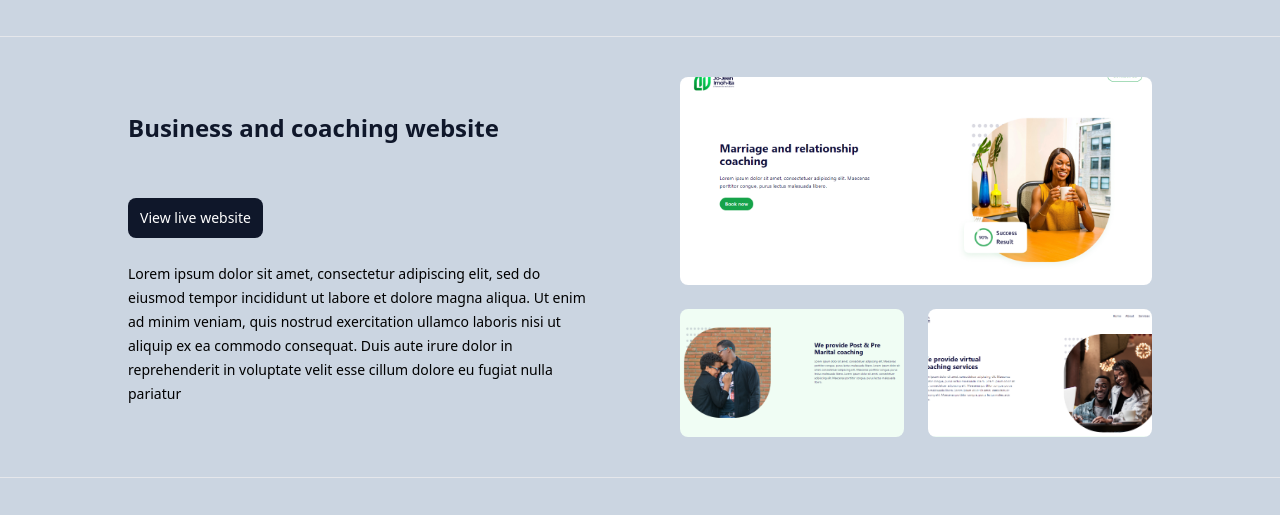
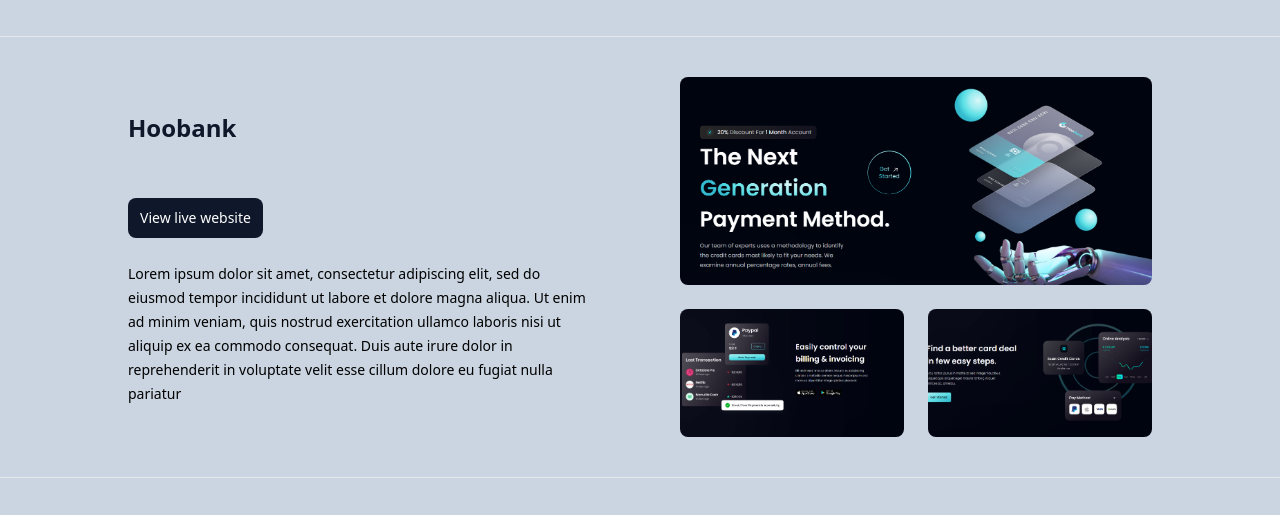
Before and after one commit to Uzayn/Old-portfolio, a website: page projects.html in a window 1280 px wide. Shown: the part 232-747 px from the top of the page. Drawn offline with nearby package versions, Linux system fonts and the light colour scheme.

Commit message:
Add new project

```diff
--- a/projects.html
+++ b/projects.html
@@ -37,6 +37,27 @@
     </div>
     <hr>
     <div class="grid-flow-row">
+        <!-- project 4 -->
+        <main class="bg-slate-300 py-6 px-4 sm:p-6 md:py-10 md:px-8">
+            <div class="max-w-4xl mx-auto grid grid-cols-1 lg:max-w-5xl lg:gap-x-20 lg:grid-cols-2">
+                <div class="relative p-3 col-start-1 row-start-1 flex flex-col-reverse rounded-lg bg-gradient-to-t from-black/75 via-black/0 sm:bg-none sm:row-start-2 sm:p-0 lg:row-start-1">
+                    <h1 class="mt-1 text-lg font-semibold text-white sm:text-slate-900 md:text-2xl dark:sm:text-white">Hoobank</h1>
+                </div>
+                <div class="grid gap-4 col-start-1 col-end-3 row-start-1 sm:mb-6 sm:grid-cols-4 lg:gap-6 lg:col-start-2 lg:row-end-6 lg:row-span-6 lg:mb-0">
+                    <img src="resources/HB.png" alt="" class="w-full h-60 object-cover rounded-lg sm:h-52 sm:col-span-2 lg:col-span-full" loading="lazy">
+                    <img src="resources/HB2.png" alt="" class="hidden w-full h-52 object-cover rounded-lg sm:block sm:col-span-2 md:col-span-1 lg:row-start-2 lg:col-span-2 lg:h-32" loading="lazy">
+                    <img src="resources/HB3.png" alt="" class="hidden w-full h-52 object-cover rounded-lg md:block lg:row-start-2 lg:col-span-2 lg:h-32" loading="lazy">
+                </div>
+                <div class="mt-4 col-start-1 row-start-3 self-center sm:mt-0 sm:col-start-2 sm:row-start-2 sm:row-span-2 lg:mt-6 lg:col-start-1 lg:row-start-3 lg:row-end-4">
+                    <button type="button" class="bg-slate-900 hover:bg-slate-700 text-white text-sm leading-6 font-medium py-2 px-3 rounded-lg">View live website</button>
+                </div>
+                <p class="mt-4 text-sm leading-6 col-start-1 sm:col-span-2 lg:mt-6 lg:row-start-4 lg:col-span-1 dark:text-slate-400">
+                    Lorem ipsum dolor sit amet, consectetur adipiscing elit, sed do eiusmod tempor incididunt ut labore et dolore magna aliqua. Ut enim ad minim veniam, quis nostrud exercitation ullamco laboris nisi ut aliquip ex ea commodo consequat. Duis aute irure dolor
+                    in reprehenderit in voluptate velit esse cillum dolore eu fugiat nulla pariatur
+                </p>
+            </div>
+        </main>
+        <hr>
         <!-- project 1 -->
         <main class="bg-slate-300 py-6 px-4 sm:p-6 md:py-10 md:px-8">
             <div class="max-w-4xl mx-auto grid grid-cols-1 lg:max-w-5xl lg:gap-x-20 lg:grid-cols-2">
@@ -100,7 +121,6 @@
             </div>
         </main>
         <hr>
-        <!-- project 4 -->
     </div>
     <!-- footer -->
     <div class="bg-slate-700 text-white font-extralight p-6 md:p-10 text-center">
```
Also changed, not shown: resources/HB.png (added), resources/HB2.png (added), resources/HB3.png (added).
